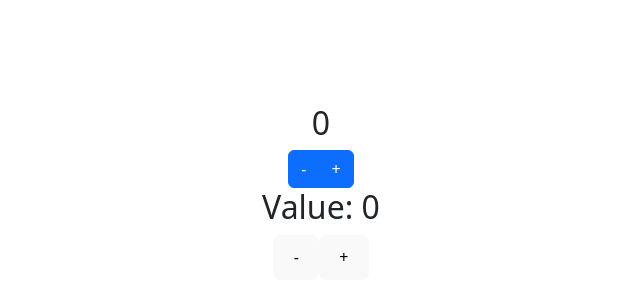
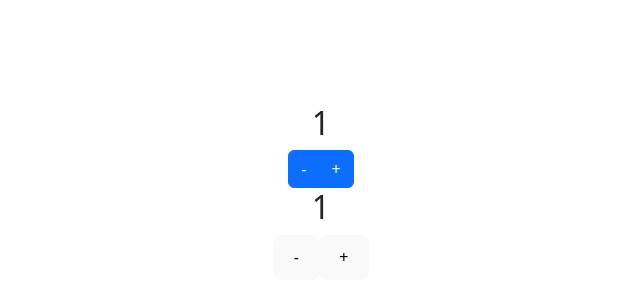
Before and after one commit to princeagrawal024/netflix-roulette, a React (Vite) app in the folder my-app/: page / in a window 1280 px wide. Shown: the part 208-508 px from the top of the page, without its empty margins (319-959 px from the left). Built offline with nearby package versions, Linux system fonts and the light colour scheme.

Commit message:
Added default value to props initialValue

```diff
--- a/my-app/src/components/Counter/CounterIndex.jsx
+++ b/my-app/src/components/Counter/CounterIndex.jsx
@@ -6,10 +6,10 @@ export default function CounterIndex() {
   return (
     <div>
         {/* Counter using jsx  */}
-        <Counter initialValue={0}/>
+        <Counter />
 
         {/* MyCounter using ECMA */}
-        <MyCounter initialValue={0}/>
+        <MyCounter />
     </div>
   )
 }
--- a/my-app/src/components/Counter/ECMACounter.js
+++ b/my-app/src/components/Counter/ECMACounter.js
@@ -1,7 +1,8 @@
 import { createElement, useState } from "react";
 
 function MyCounter(props) {
-  const [value, setValue] = useState(props.initialValue);
+  let initialValue = props.initialValue == null ? 1 : props.initialValue;
+  const [value, setValue] = useState(initialValue);
 
   const increment = () => {
     let incrementedValue = value + 1;
@@ -16,7 +17,7 @@ function MyCounter(props) {
   return createElement(
     "div",
     null,
-    createElement("h2", null, `Value: ${value}`),
+    createElement("h2", null, `${value}`),
     createElement("button", { onClick: decrement }, "-"),
     createElement("button", { onClick: increment }, "+")
   );
--- a/my-app/src/components/Counter/JSXCounter.jsx
+++ b/my-app/src/components/Counter/JSXCounter.jsx
@@ -1,7 +1,8 @@
 import React, { useState } from 'react'
 
 export default function Counter(props) {
-  const [currentValue, setValue] = useState(props.initialValue);
+  let initialValue = props.initialValue == null ? 1 : props.initialValue;
+  const [currentValue, setValue] = useState(initialValue);
 
   const increment = () => {
     let incrementedValue = currentValue + 1;
```
